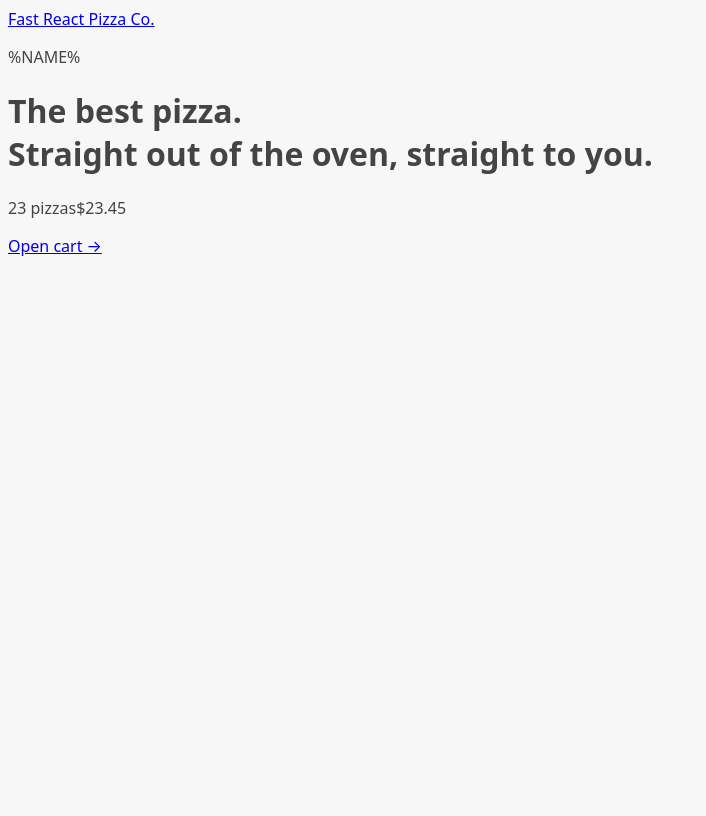
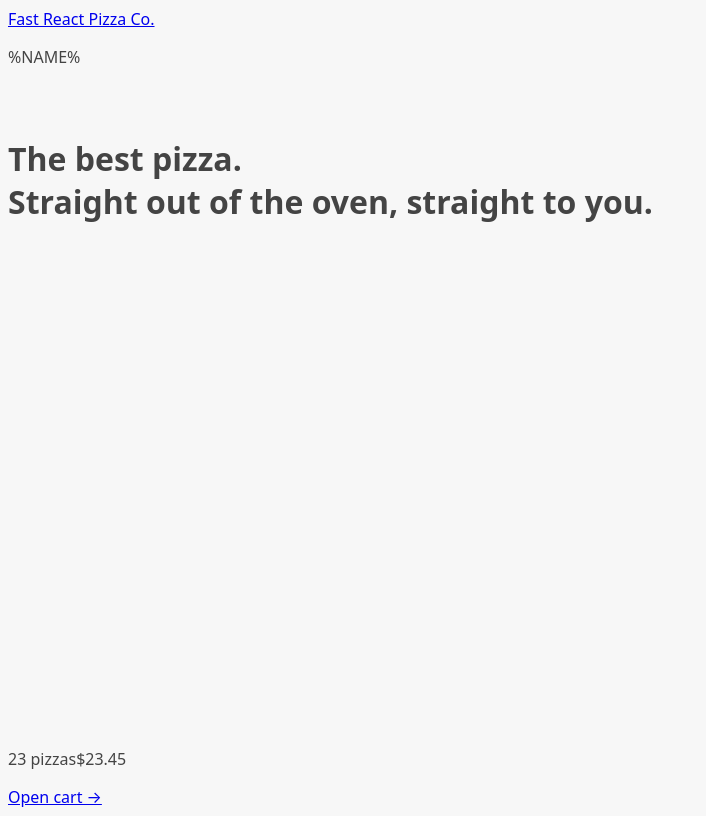
Before and after one commit to JeranSalcedo/fast-react-pizza, a React (Vite) app: page / in a window 1280 px wide. Shown: the whole page, without its empty margins (0-706 px from the left). Built offline with nearby package versions, Linux system fonts and the light colour scheme.

Commit message:
added loading indicator

```diff
--- a/src/ui/AppLayout.jsx
+++ b/src/ui/AppLayout.jsx
@@ -1,10 +1,16 @@
+import { Outlet, useNavigation } from "react-router-dom";
+
+import LoadingIndicator from "./LoadingIndicator";
 import Header from "./Header";
 import CartOverview from "../features/cart/CartOverview";
-import { Outlet } from "react-router-dom";
 
 const AppLayout = () => {
+	const navigation = useNavigation();
+	const isLoading = navigation.state === "loading";
+
 	return (
-		<div>
+		<div className="layout">
+			{isLoading && <LoadingIndicator />}
 			<Header />
 
 			<main>
--- /dev/null
+++ b/src/ui/LoadingIndicator.jsx
@@ -0,0 +1,5 @@
+const LoadingIndicator = () => {
+	return <div className="loader"></div>;
+};
+
+export default LoadingIndicator;
```
